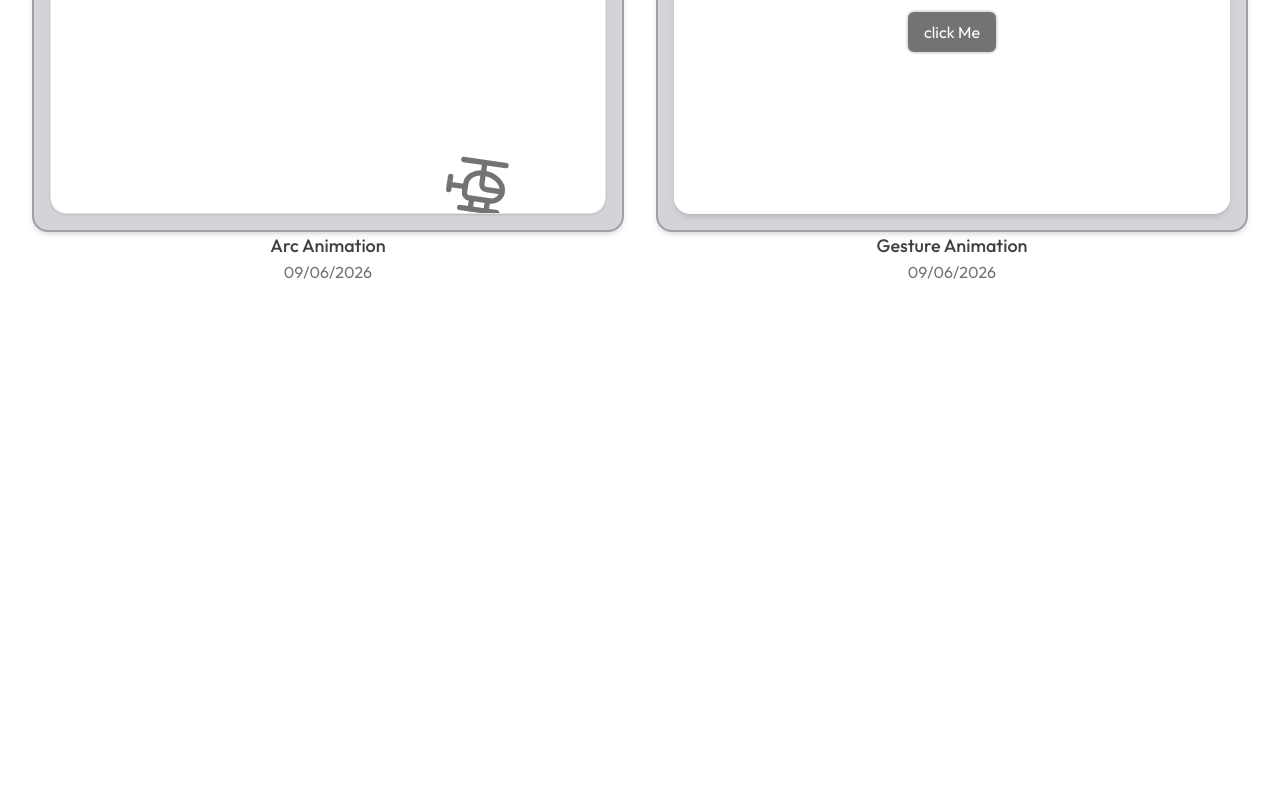
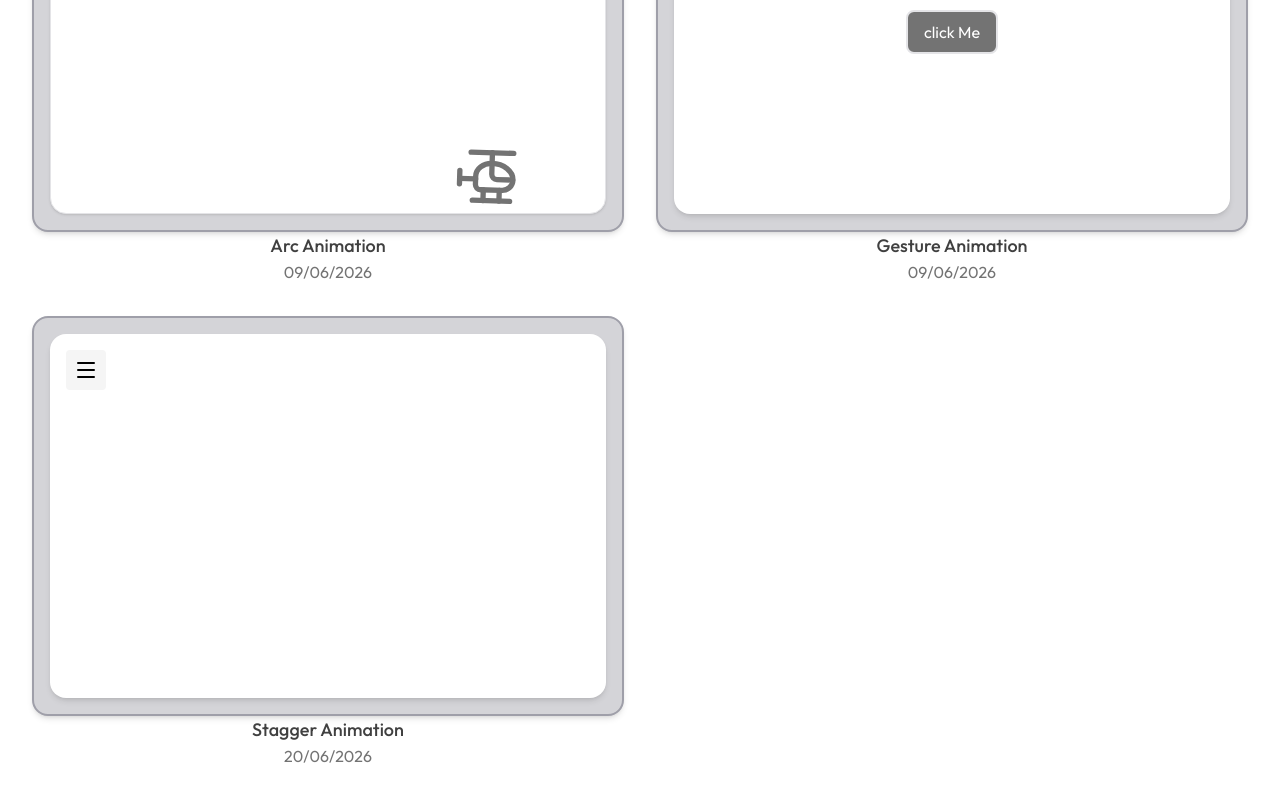
Before and after one commit to rishiraj1209/Motion-Interactions, a React (Vite) app: page / in a window 1280 px wide. Shown: the part 756-1556 px from the top of the page. Before the commit the page ends 1072 px from the top, so only its background shows below. Built offline with nearby package versions, Linux system fonts and the light colour scheme; a web font is replaced by a local one.

Commit message:
added the sidebar component

```diff
--- a/src/App.tsx
+++ b/src/App.tsx
@@ -2,6 +2,7 @@ import ArcInteraction from "./components/arcInteraction/ArcInteraction"
 import BoxAnimation from "./components/boxAnimation/BoxAnimation"
 import DottedBorderBox from "./components/dotted-border-box/DottedBorderBox"
 import GestureAnimation from "./components/gestureAnimation/GestureAnimation"
+import SidebarStaggerAnimation from "./components/sidebarStagger/SidebarStaggerAnimation"
 
 
 const interactions = [
@@ -24,6 +25,11 @@ const interactions = [
     title: "Gesture Animation",
     date:"09/06/2026",
     component: GestureAnimation
+  },
+  {
+    title:"Stagger Animation",
+    date:"20/06/2026",
+    component:SidebarStaggerAnimation
   }
 ]
 
--- /dev/null
+++ b/src/components/sidebarStagger/SidebarStaggerAnimation.tsx
@@ -0,0 +1,60 @@
+import { Menu } from "lucide-react";
+import sidebarData from "./sidebarData"
+import { motion } from "motion/react";
+import { useState } from "react";
+
+const SidebarStaggerAnimation = () => {
+    const [isOpen, setIsOpen] = useState(false);
+    const sidebarVariants = {
+        visible:{width:"200px",height:"320px"},
+        hidden:{width:"40px",height:"40px"}
+    }
+
+    const childVariants = {
+        visible:{
+            opacity:1,
+            y:0,
+        },
+        hidden:{
+            opacity:0,
+            y:-10
+        }
+    }
+
+    const parentVariants={
+        visible:{
+            transition:{staggerChildren:0.05, delayChildren:0.2},
+        },
+        hidden:{
+            transition:{staggerChildren:0.01,staggerDirection:-1}
+        }
+    }
+
+
+
+
+  return (
+    <motion.div initial={false} animate={isOpen?"visible":"hidden"} exit="hidden" transition={{duration:0.5}} className="w-full h-full bg-white rounded-2xl shadow-md p-4">
+        <motion.div variants={sidebarVariants} className="h-full w-full rounded-sm bg-neutral-100 p-2 overflow-hidden">
+            <div className="mb-8 flex items-center justify-between">
+                {isOpen && <p>Sidebar</p>}
+                <motion.button className="cursor-pointer" aria-label="button" onClick={()=>{setIsOpen(!isOpen)}}><Menu /></motion.button>
+            </div>
+            <motion.ul variants={parentVariants} className="flex flex-col gap-4">
+                {sidebarData.map((data)=>{
+                    const Icon = data.icon;
+                    return (
+                        <motion.li variants={childVariants} className="flex items-center gap-1 text-neutral-700 text-sm">
+                            <span><Icon size={20}/></span>
+                            {isOpen && <p>{data.label}</p>}
+                        </motion.li>
+                    )
+                })}
+            </motion.ul>
+        </motion.div>
+
+    </motion.div>
+  )
+}
+
+export default SidebarStaggerAnimation
--- /dev/null
+++ b/src/components/sidebarStagger/sidebarData.ts
@@ -0,0 +1,18 @@
+import type { LucideIcon } from 'lucide-react'
+import { Home, Folder, Mail, LayoutDashboard } from 'lucide-react'
+
+export interface SidebarItem {
+  id: string
+  label: string
+  href: string
+  icon: LucideIcon
+}
+
+export const sidebarData: SidebarItem[] = [
+  { id: 'home', label: 'Home', href: '/', icon: Home },
+  { id: 'projects', label: 'Projects', href: '/projects', icon: Folder },
+  { id: 'contact', label: 'Contact', href: '/contact', icon: Mail },
+  { id: 'dashboard', label: 'Dashboard', href: '/dashboard', icon: LayoutDashboard },
+]
+
+export default sidebarData
```
